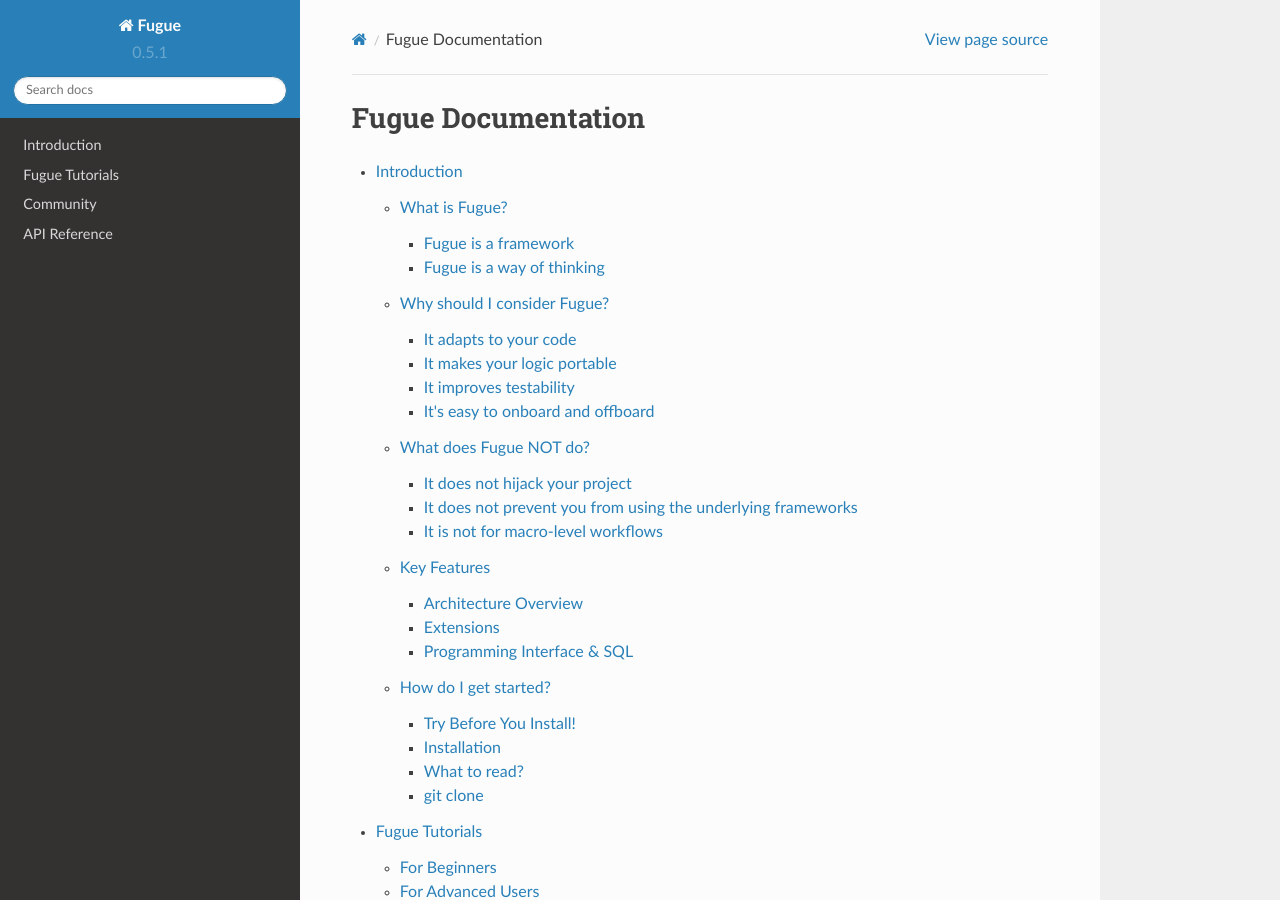
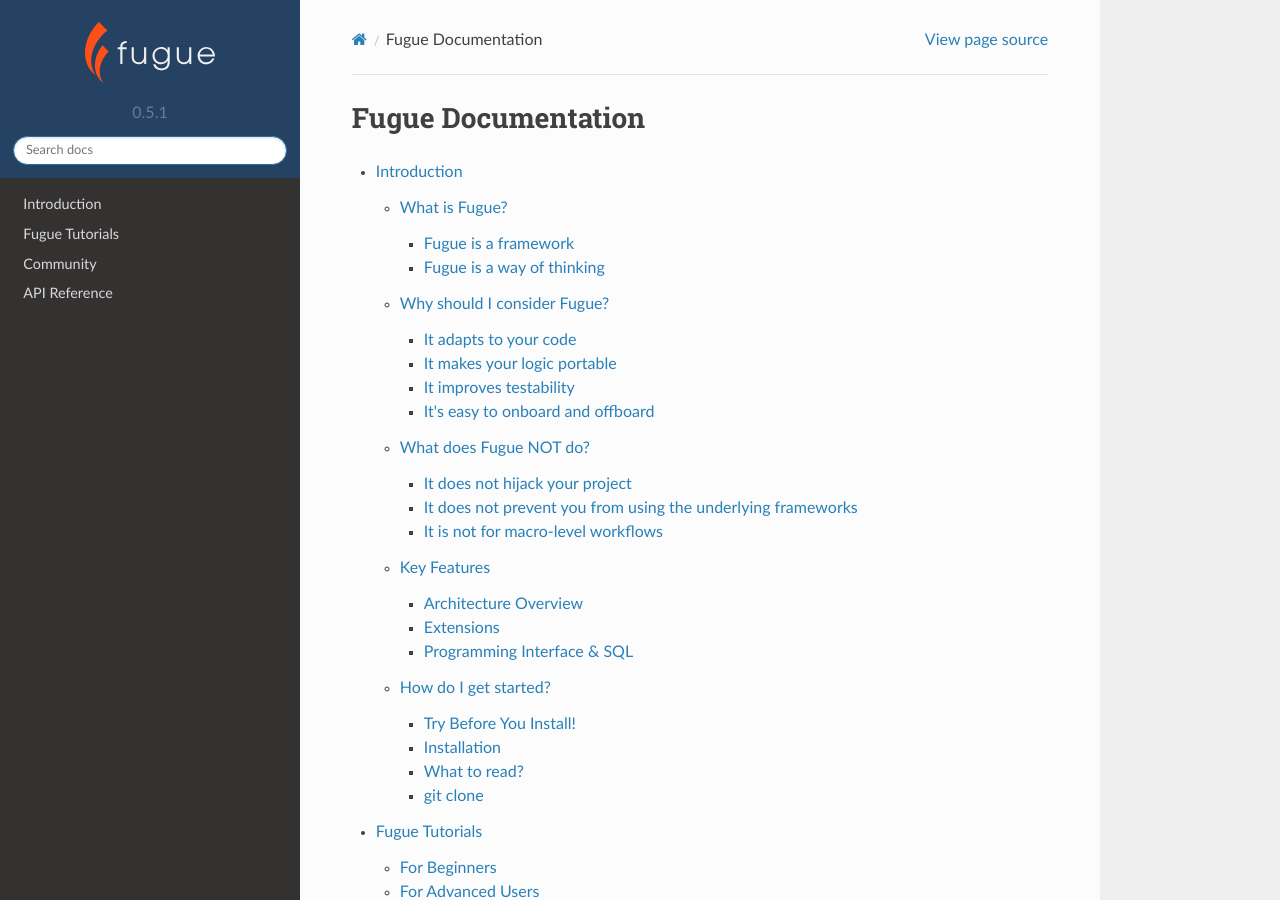
Before and after one commit to fugue-project/fugue, a Sphinx documentation site: the page built from docs/index.rst, in a window 1280 px wide and 900 px high. Built offline with Sphinx 7.4.7 and the Read the Docs theme 2.0.0, drawn with Linux system fonts in a browser that asks for light colours; the version number is read from the project's files by our own code.

```diff
--- a/docs/conf.py
+++ b/docs/conf.py
@@ -63,6 +63,12 @@ html_theme = "sphinx_rtd_theme"
 # relative to this directory. They are copied after the builtin static files,
 # so a file named "default.css" will overwrite the builtin "default.css".
 html_static_path = ["_static"]
+html_logo = "_static/logo_doc.svg"
+html_theme_options = {
+    'logo_only': True,
+    'display_version': True,
+    'style_nav_header_background': '#264263'
+}
 
 master_doc = "index"
 
```
Also changed, not shown: README.md (+1 -1 lines), docs/_static/logo_doc.svg (added).
